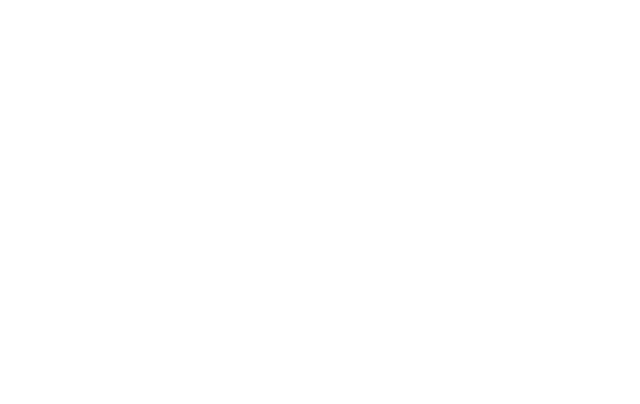
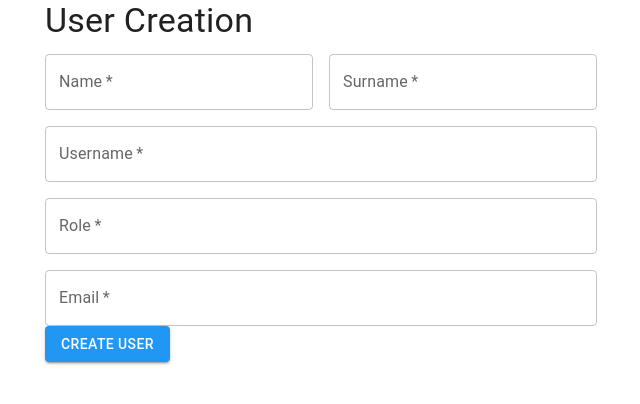
Before and after one commit to SWEG-Software-Engineering-Group/Translatify, a React (Create React App) app: page /CreateUser in a window 1280 px wide. Before the commit this address had no page. Shown: the top 404 px of the page, without its empty margins (319-959 px from the left). Built offline with nearby package versions, Linux system fonts and the light colour scheme.

Commit message:
Fixed UI with Material for Login and CreateUser

```diff
--- a/package.json
+++ b/package.json
@@ -6,7 +6,7 @@
     "@emotion/react": "^11.10.6",
     "@emotion/styled": "^11.10.6",
     "@mui/icons-material": "^5.11.11",
-    "@mui/material": "^5.11.12",
+    "@mui/material": "^5.11.14",
     "@testing-library/jest-dom": "^5.16.5",
     "@testing-library/react": "^13.4.0",
     "@testing-library/user-event": "^13.5.0",
--- a/src/App/Router.tsx
+++ b/src/App/Router.tsx
@@ -7,6 +7,7 @@ import SuperAdminView from '../views/SuperAdminView/SuperAdminView';
 import SingleTenantView from '../views/SingleTenantView/SingleTenantView';
 import AdminMainPageView from '../views/AdminMainPageView/AdminMainPageView';
 import CreateTranslationView from '../views/CreateTranslationView/CreateTranslationView';
+import CreateUserView from '../views/CreateUserView/CreateUserView';
 
 export default function Router() {
     return(
@@ -14,6 +15,7 @@ export default function Router() {
             <Routes>
                 <Route path="/login" element={<LoginView />}/>;
                 <Route path="/CreateTenant" element={<CreateTenantView />}/>;
+                <Route path="/CreateUser" element={<CreateUserView />}/>;
                 <Route path="/SuperAdmin" element={<SuperAdminView />}/>;
                 <Route path="/write" element={<CreateEditTextView />}/>;
                 <Route path="/edit/:categoryId/:textId" element={<CreateEditTextView />}/>;
--- a/src/views/CreateUserView/CreateUserView.tsx
+++ b/src/views/CreateUserView/CreateUserView.tsx
@@ -1,97 +1,115 @@
 import React, { useState } from "react";
+import {Button,Container,TextField,Grid,Typography} from "@mui/material";
 import { CognitoIdentityServiceProvider } from "aws-sdk";
-import { v4 as uuidv4 } from "uuid"; // importa la libreria per la generazione di UUID v4
+import { v4 as uuidv4 } from "uuid";
+import User from "../../types/User";
 
-export default function UserCreationPage(){
-  const [name, setName] = useState("");
-  const [surname, setSurname] = useState("");
-  const [username, setUsername] = useState("");
-  const [role, setRole] = useState("");
-  const [email, setEmail] = useState("");
+export default function CreateUserView() {
+  const [user, setUser] = useState<User>({
+    username: "",
+    password: "",
+    email: "",
+    role: "",
+    name: "",
+    surname: "",
+  });
 
   const handleCreateUser = async () => {
-    const password = uuidv4(); // generates a random password using UUID v4
-    const cognito = new CognitoIdentityServiceProvider(); // creates an instance of the AWS Cognito service
+    const password = uuidv4();
+    const cognito = new CognitoIdentityServiceProvider();
     const params = {
       UserPoolId: "your-pool-user-id",
-      Username: username,
+      Username: user.username,
       TemporaryPassword: password,
       UserAttributes: [
         {
           Name: "name",
-          Value: name,
+          Value: user.name,
         },
         {
           Name: "family_name",
-          Value: surname,
+          Value: user.surname,
         },
         {
           Name: "email",
-          Value: email,
+          Value: user.email,
         },
         {
           Name: "custom:role",
-          Value: role,
+          Value: user.role,
         },
       ],
     };
-    await cognito.adminCreateUser(params).promise(); // create user into pool
-    // insert here the code to send success or error messages
+    try {
+      await cognito.adminCreateUser(params).promise();
+      // insert here the code to send success message
+    } catch (err) {
+      // insert here the code to send error message
+    }
   };
 
   return (
-    <div>
-      <h1>User creation</h1>
+    <Container maxWidth="sm">
+      <Typography variant="h4" gutterBottom>
+        User Creation
+      </Typography>
       <form>
-        <label>
-          Name:
-          <input
-            type="text"
-            value={name}
-            onChange={(e) => setName(e.target.value)}
+        <Grid container spacing={2}>
+          <Grid item xs={12} sm={6}>
+            <TextField
+              required
+              fullWidth
+              label="Name"
+              value={user.name}
+              onChange={(e) => setUser({ ...user, name: e.target.value })}
             />
-        </label>
-        <br />
-        <label>
-          Surname:
-          <input
-            type="text"
-            value={surname}
-            onChange={(e) => setSurname(e.target.value)}
+          </Grid>
+          <Grid item xs={12} sm={6}>
+            <TextField
+              required
+              fullWidth
+              label="Surname"
+              value={user.surname}
+              onChange={(e) => setUser({ ...user, surname: e.target.value })}
             />
-        </label>
-        <br />
-        <label>
-          Username:
-          <input
-            type="text"
-            value={username}
-            onChange={(e) => setUsername(e.target.value)}
+          </Grid>
+          <Grid item xs={12}>
+            <TextField
+              required
+              fullWidth
+              label="Username"
+              value={user.username}
+              onChange={(e) => setUser({ ...user, username: e.target.value })}
             />
-        </label>
-        <br />
-        <label>
-          Role:
-          <input
-            type="text"
-            value={role}
-            onChange={(e) => setRole(e.target.value)}
+          </Grid>
+          <Grid item xs={12}>
+            <TextField
+              required
+              fullWidth
+              label="Role"
+              value={user.role}
+              onChange={(e) => setUser({ ...user, role: e.target.value })}
             />
-        </label>
-        <br />
-        <label>
-          Email:
-          <input
+          </Grid>
+          <Grid item xs={12}>
+            <TextField
+              required
+              fullWidth
               type="email"
-            value={email}
-            onChange={(e) => setEmail(e.target.value)}
+              label="Email"
+              value={user.email}
+              onChange={(e) => setUser({ ...user, email: e.target.value })}
             />
-        </label>
-        <br />
-        <button type="button" onClick={handleCreateUser}>
-          Create user
-        </button>
+          </Grid>
+        </Grid>
+        <Button
+          variant="contained"
+          color="primary"
+          onClick={handleCreateUser}
+        >
+          Create User
+        </Button>
       </form>
-    </div>
+    </Container>
   );
-};
+}
--- a/src/views/LoginView/LoginView.tsx
+++ b/src/views/LoginView/LoginView.tsx
@@ -1,17 +1,13 @@
 import React, { useState } from "react";
 import { Auth } from "aws-amplify";
-import User from "../../types/User";
+import { Button, TextField, Typography, Box, Paper } from "@mui/material";
 
-export default function LoginView(){
+export default function LoginView() {
   const [isLoading, setIsLoading] = useState(false);
   const [error, setError] = useState("");
   const [user, setUser] = useState({
     username: "",
     password: "",
-    email: "",
-    role: "",
-    name: "",
-    surname: "",
   });
 
   const handleInputChange = (event: React.ChangeEvent<HTMLInputElement>) => {
@@ -21,48 +17,72 @@ export default function LoginView(){
     }));
   };
 
-
-  const handleSubmit = async (event: React.FormEvent<HTMLFormElement>) => {
+  const handleSubmit = async (event: React.FormEvent<HTMLFormElement>): Promise<void> => {
     event.preventDefault();
     setIsLoading(true);
     try {
       await Auth.signIn(user.username, user.password);
       setIsLoading(false);
       setError("");
-      // redirect to dashboard
+      // redirect to dashboard, here we will implement some logic, I guess
     } catch (error: any) {
       setIsLoading(false);
       setError(error.message);
     }
   };
 
+
   return (
-    <div>
-      <h1>LoginView</h1>
-      <form onSubmit={handleSubmit}>
-        <label>
-          Username:
-          <input
-            type="text"
+    <Box
+      sx={{
+        display: "flex",
+        alignItems: "center",
+        justifyContent: "center",
+        minHeight: "100vh",
+      }}
+    >
+      <Paper sx={{ p: 4, minWidth: 300 }}>
+        <Typography variant="h4" component="h1" align="center" gutterBottom>
+          Login
+        </Typography>
+        <form onSubmit={handleSubmit}>
+          <TextField
+            label="Username"
             name="username"
             value={user.username}
             onChange={handleInputChange}
+            margin="normal"
+            variant="outlined"
+            fullWidth
+            sx={{ mb: 2 }}
           />
-        </label>
-        <label>
-          Password:
-          <input
+          <TextField
+            label="Password"
             type="password"
             name="password"
             value={user.password}
             onChange={handleInputChange}
+            margin="normal"
+            variant="outlined"
+            fullWidth
+            sx={{ mb: 2 }}
           />
-        </label>
-        <button type="submit" disabled={isLoading}>
-          {isLoading ? "Loading..." : "Submit"}
-        </button>
-        {error && <div>{error}</div>}
-      </form>
-    </div>
+          <Button
+            type="submit"
+            variant="contained"
+            color="primary"
+            disabled={isLoading}
+            fullWidth
+          >
+            {isLoading ? "Loading..." : "Login"}
+          </Button>
+          {error && (
+            <Typography color="error" align="center" sx={{ mt: 2 }}>
+              {error}
+            </Typography>
+          )}
+        </form>
+      </Paper>
+    </Box>
   );
-};
+}
```
Also changed, not shown: 1 other file (tests, documents, lock files or other folders). Lines whose indentation alone changed are shown as unchanged.
